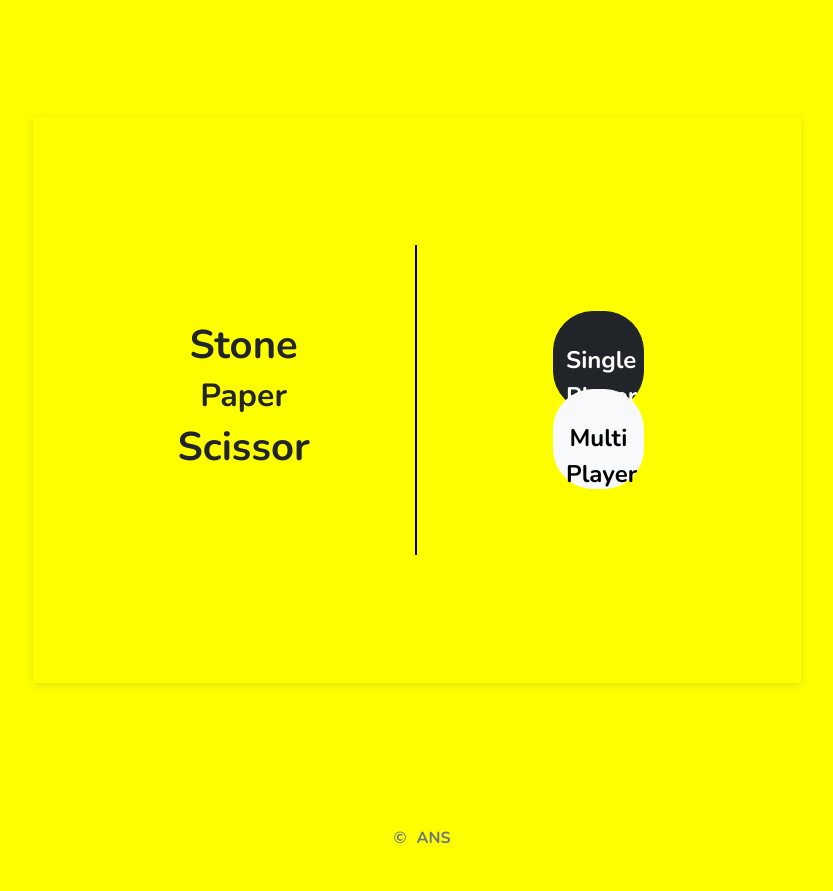
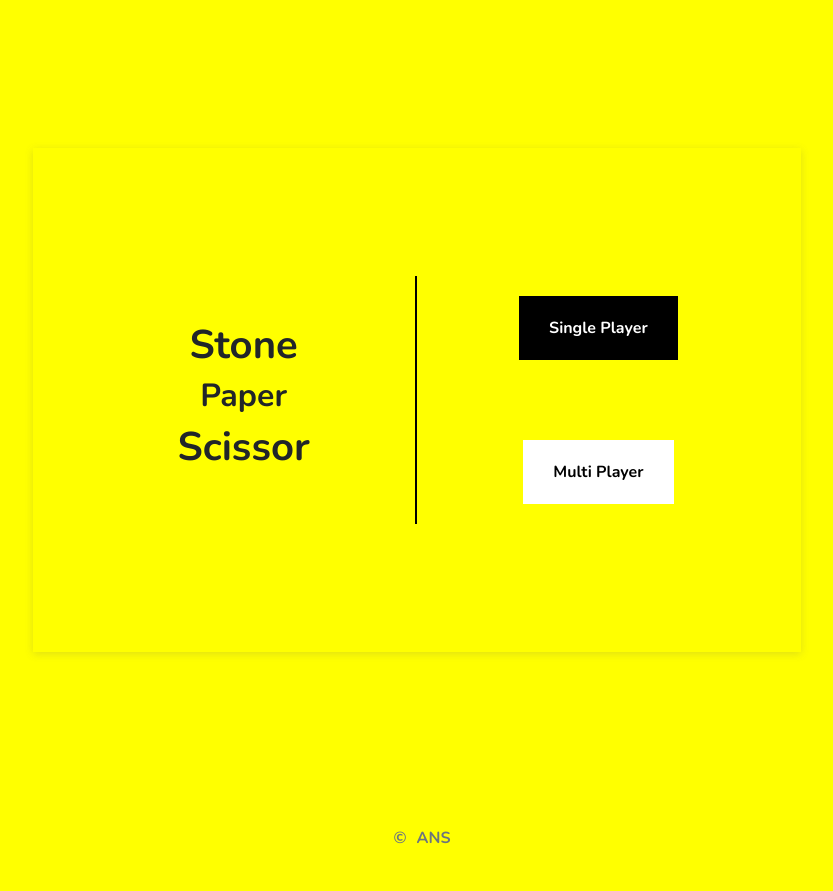
Before and after one commit to aryan7781/Stone-Paper-Scissor, a Django app: page /play in a window 1280 px wide. Shown: the part 76-967 px from the top of the page, without its empty margins (223-1056 px from the left). Run offline with Django 4.2, Linux system fonts and the light colour scheme; some libraries are stand-ins or nearby versions; some web fonts are replaced.

Commit message:
Updated Landing Page

```diff
--- a/game/static/play_board_style.css
+++ b/game/static/play_board_style.css
@@ -36,37 +36,45 @@ body{
 }
 
 .center{
-    height: 70%;
+    height: 100%;
     width: 100%;
-    padding-top: 50px;
+    display: flex;
+    justify-content: center;
+    align-items: center;
+    flex-direction: column;
 }
 
 
-.btn{
-    height: 100px;
-    width: 30%;
-    padding-top: 30px;
-    padding-bottom: 30px;
-    border-radius: 40px;
-    font-size: 1.5rem;
+.s_p_btn{
+    width: 300px;
+    padding: 20px 40px;
     margin-bottom: 20px;
+    display: flex;
+    justify-content: center;
+    align-items: center;
 }
 
-.s_p_btn{
-    height: 35%;
-    width: 100%;
-    display: flex;
-    align-items: center;
-    justify-content: center;
-    margin-bottom: 20px;
+.s_p_btn a{
+    padding: 20px 30px;
+    background: black;
+    text-decoration: none;
+    color: white;
 }
 
 .m_p_btn{
-    height: 35%;
-    width: 100%;
+    width: 300px;
+    padding: 20px 40px;
+    margin-top: 20px;
     display: flex;
+    justify-content: center;
     align-items: center;
-    justify-content: center;
+}
+
+.m_p_btn a{
+    padding: 20px 30px;
+    background: white;
+    text-decoration: none;
+    color: black;
 }
 
 .copyright{
--- a/game/templates/play_board.html
+++ b/game/templates/play_board.html
@@ -55,11 +55,11 @@
                 <div class="col-lg-6 play-buttons">
                     <div class="center">
                         <div class="s_p_btn">
-                            <a class="btn btn-dark" href="single_player">Single Player</a>
+                            <a href="single_player">Single Player</a>
                         </div>
 
                         <div class="m_p_btn">
-                            <a class="btn btn-light" href="multi_player">Multi Player</a>
+                            <a href="multi_player">Multi Player</a>
                         </div>
                     </div>
                 </div>
--- a/game/templates/rules.html
+++ b/game/templates/rules.html
@@ -32,10 +32,8 @@
 
 
       <section id="rules">
-        <div class="d-flex justify-content-center">
-            <div class="rules-heading">
-                <h1>Rulesss</h1>
-            </div>
+        <div class="heading">
+            <h1>Rules</h1>
         </div>
 
         <div class="d-flex justify-content-center align-items-center">
```
Also changed, not shown: game/static/rules_style.css (+10 -14 lines).
